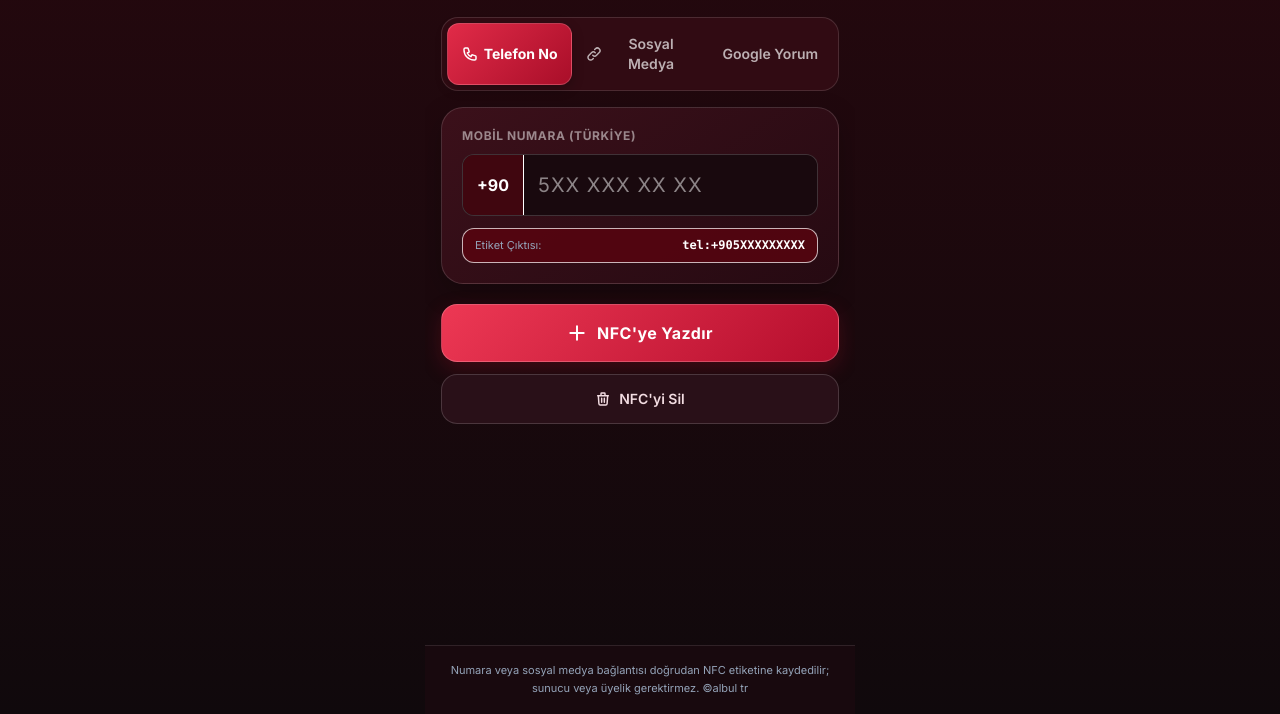
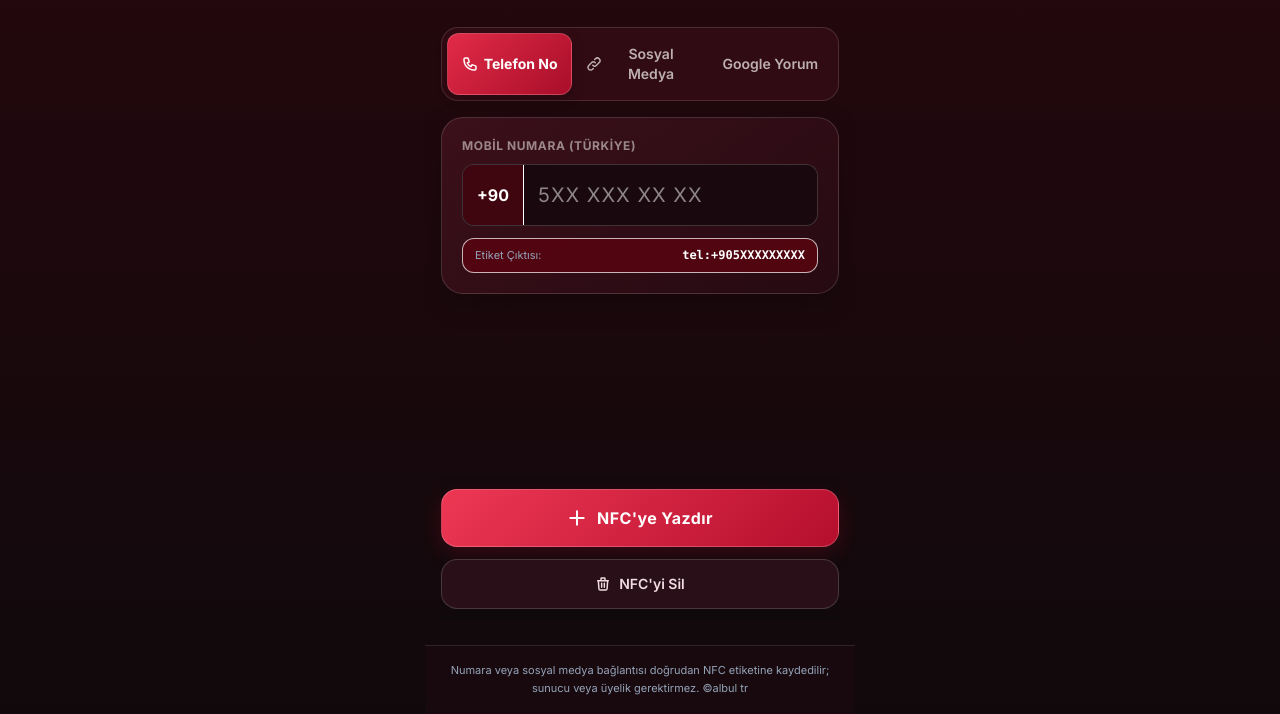
Before and after one commit to Albultr/Nfc-nunarator, a plain HTML site: page index.html in a window 1280 px wide. Shown: the part 86-800 px from the top of the page. Drawn offline with nearby package versions, Linux system fonts and the light colour scheme.

Commit message:
Update index.html

```diff
--- a/index.html
+++ b/index.html
@@ -404,6 +404,28 @@ body {
     background: #18090e !important;
     border-top: 1px solid rgba(255,255,255,.1) !important;
     }
+
+/* SEKME VE NFC BUTONLARININ SABİT YERLEŞİMİ */
+
+/* Üst sekmeleri biraz aşağı indir */
+#appShell > main > nav {
+    margin-top: 10px !important;
+}
+
+/* NFC butonlarını alt bölgede sabit tut */
+#appShell > main > div.flex.flex-col.gap-3.pt-1 {
+    position: sticky !important;
+    bottom: 0 !important;
+    margin-top: auto !important;
+    padding-top: 18px !important;
+    padding-bottom: 12px !important;
+    background: linear-gradient(
+        180deg,
+        rgba(16, 9, 12, 0),
+        #10090c 18%
+    ) !important;
+    z-index: 5 !important;
+}
 
     </style>
 </head>
```
